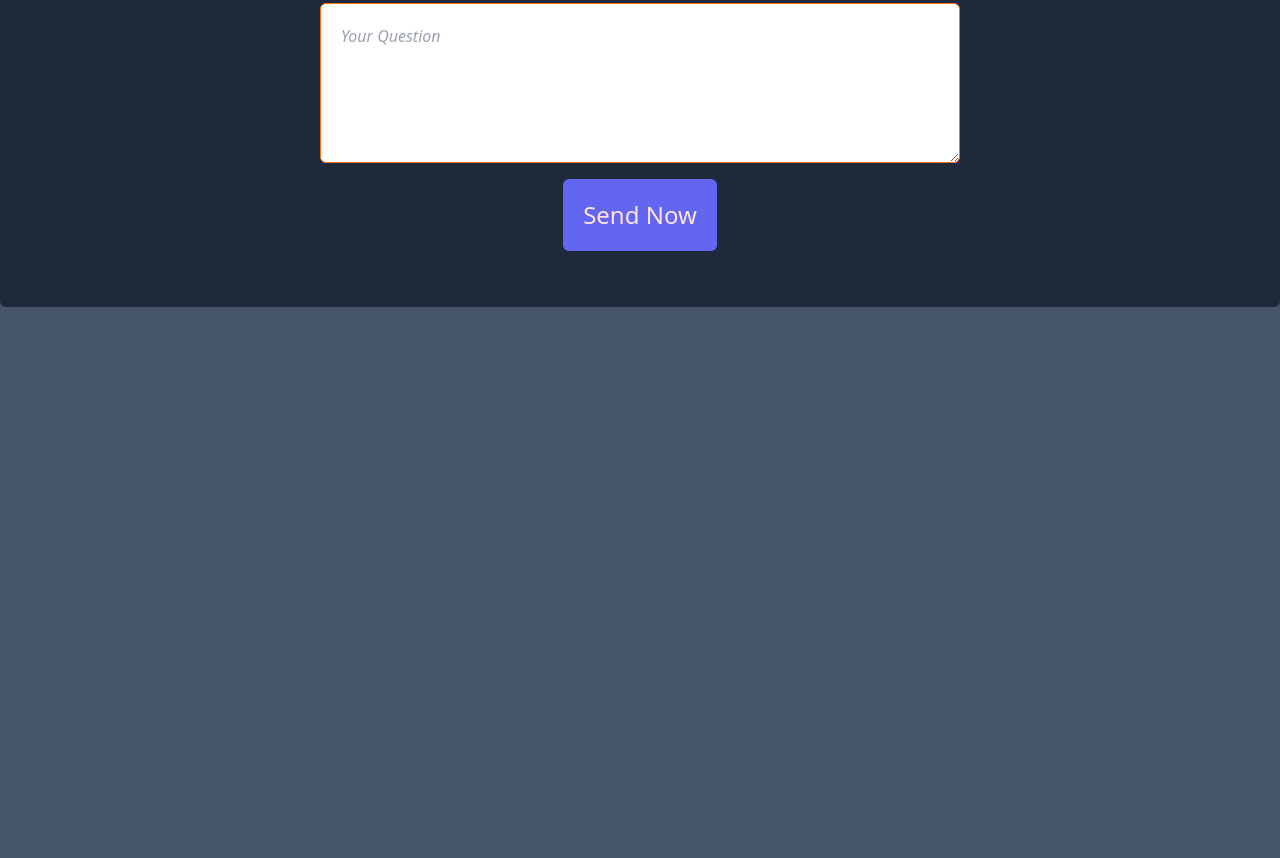
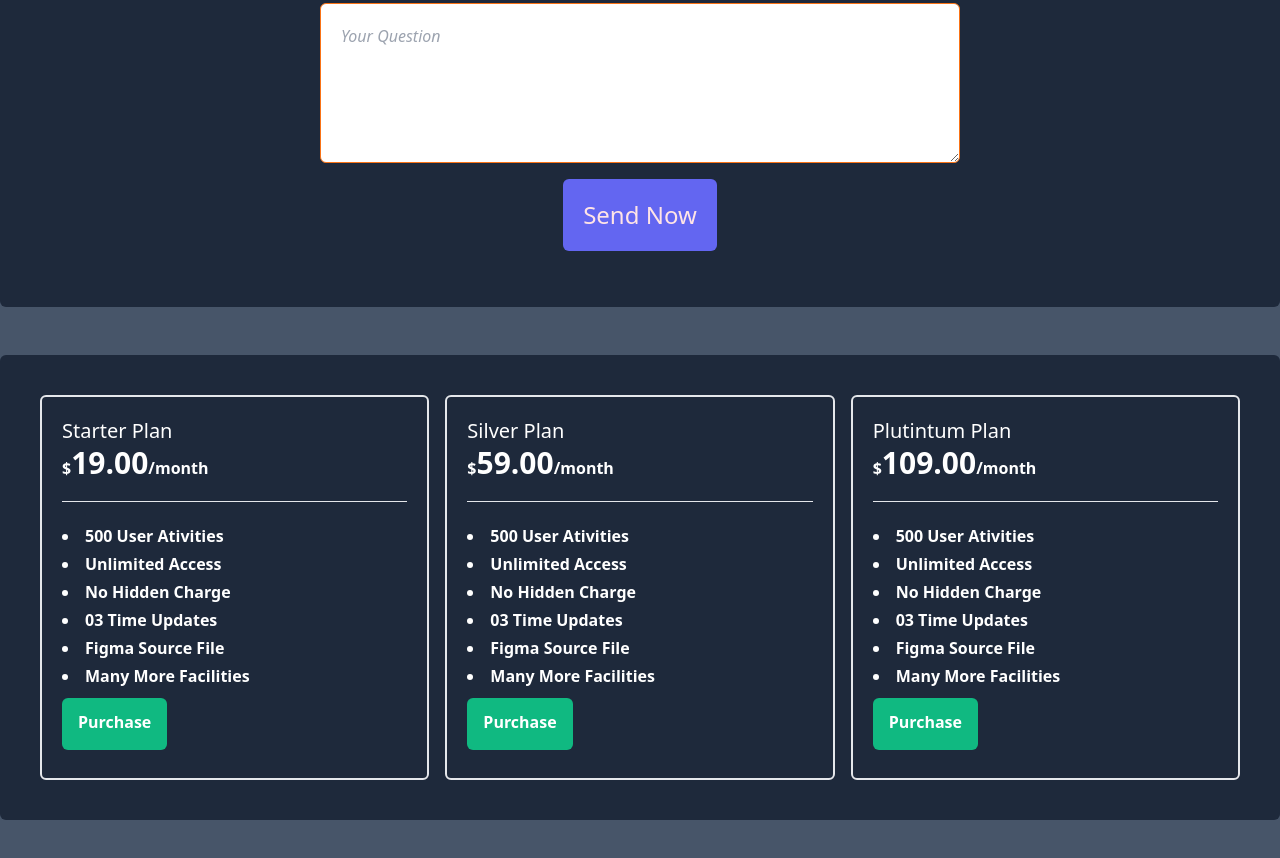
Before and after one commit to liakat23/Project-With-Tailwind, a website built with Vite: page index.html in a window 1280 px wide. Shown: the part 2350-3208 px from the top of the page. Before the commit the page ends 2705 px from the top, so only its background shows below. Built offline with nearby package versions, Linux system fonts and the light colour scheme.

Commit message:
3rd Section done

```diff
--- a/index.html
+++ b/index.html
@@ -151,7 +151,59 @@
         <textarea class=" rounded-md block mx-auto placeholder:italic ps-5 pt-5 w-1/2 h-40 border border-orange-500" name="" id="" placeholder="Your Question"></textarea>
         <button class="text-xl sm:text-2xl text-rose-100 block mx-auto my-4 bg-indigo-500 hover:bg-indigo-600 p-4 sm:p-5 rounded-md" type="submit">Send Now</button>
     </section>
+
+
+    <section class="my-10 my-12 bg-slate-800 py-10 rounded-md p-10 content-center items-center text-center sm:text-left">
+        <div class="text-white grid sm:grid-cols-3 gap-4">
+            <div class="border border-2 p-5 rounded-md">
+                <h3 class="text-xl">Starter Plan</h3>
+                <h3 class="font-semibold">$<span class="text-2xl font-bold sm:text-3xl">19.00</span>/month</h3>
+                <hr class="my-5">
+                <ul class="font-semibold list-inside list-disc leading-7">
+                    <li>500 User Ativities</li>
+                    <li>Unlimited Access</li>
+                    <li>No Hidden Charge</li>
+                    <li>03 Time Updates</li>
+                    <li>Figma Source File</li>
+                    <li>Many More Facilities</li>
+                </ul>
+                <button class="bg-emerald-500 p-4 pt-3 my-2 rounded-md font-bold hover:bg-emerald-400">Purchase</button>
+            </div>
+
+            <div class="border border-2 p-5 rounded-md">
+                <h3 class="text-xl">Silver Plan</h3>
+                <h3 class="font-semibold">$<span class="text-2xl font-bold sm:text-3xl">59.00</span>/month</h3>
+                <hr class="my-5">
+                <ul class="font-semibold list-inside list-disc leading-7">
+                    <li>500 User Ativities</li>
+                    <li>Unlimited Access</li>
+                    <li>No Hidden Charge</li>
+                    <li>03 Time Updates</li>
+                    <li>Figma Source File</li>
+                    <li>Many More Facilities</li>
+                </ul>
+                <button class="bg-emerald-500 p-4 pt-3 my-2 rounded-md font-bold hover:bg-emerald-400">Purchase</button>
+            </div>
+
+            <div class="border border-2 p-5 rounded-md">
+                <h3 class="text-xl">Plutintum Plan</h3>
+                <h3 class="font-semibold">$<span class="text-2xl font-bold sm:text-3xl">109.00</span>/month</h3>
+                <hr class="my-5">
+                <ul class="font-semibold list-inside list-disc leading-7">
+                    <li>500 User Ativities</li>
+                    <li>Unlimited Access</li>
+                    <li>No Hidden Charge</li>
+                    <li>03 Time Updates</li>
+                    <li>Figma Source File</li>
+                    <li>Many More Facilities</li>
+                </ul>
+                <button class="bg-emerald-500 p-4 pt-3 my-2 rounded-md font-bold hover:bg-emerald-400">Purchase</button>
+            </div>
+        </div>
+    </section>
+
 </main>
+
 
 
 
```
